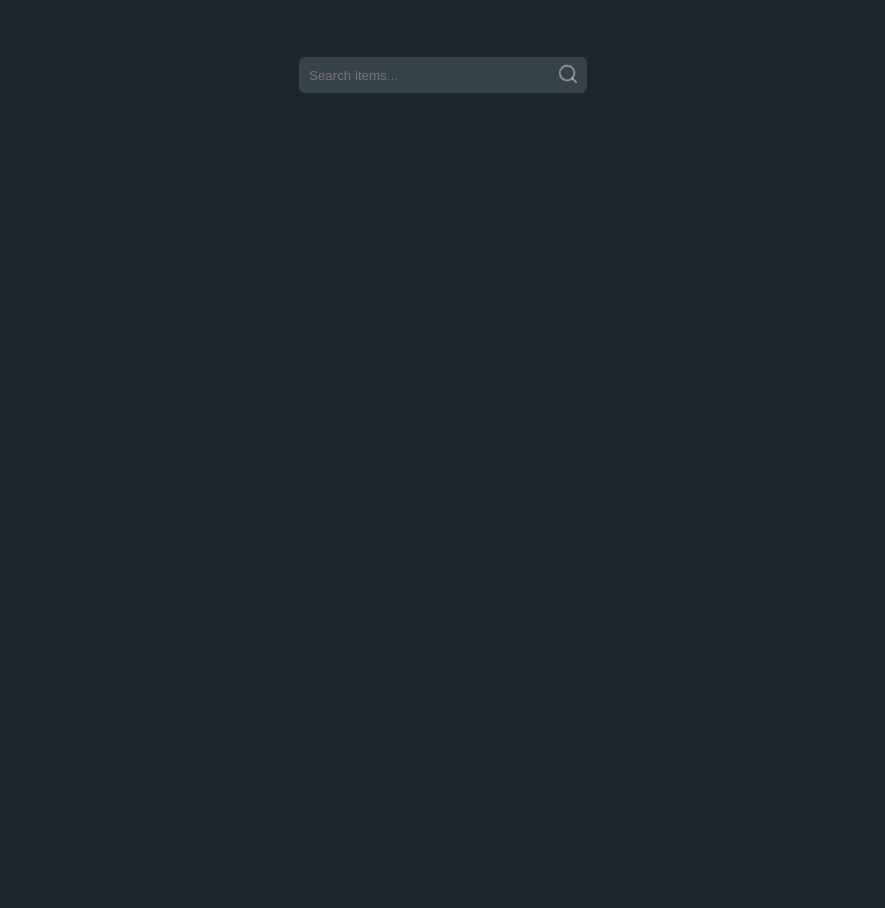
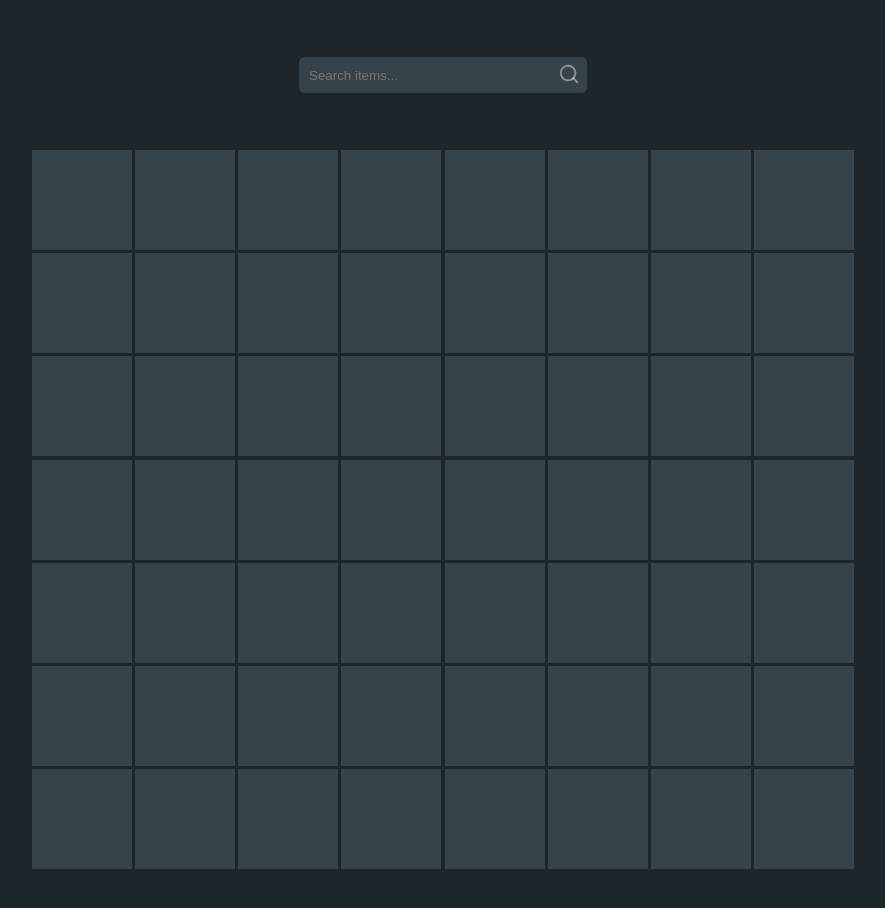
Before and after one commit to SamJ-0/OSRS-bank-planner, a React (Vite) app: page / in a window 1280 px wide. Shown: the top 908 px of the page, without its empty margins (197-1082 px from the left). Before the commit the page ends 800 px from the top, so only its background shows below. Built offline with nearby package versions, Linux system fonts and the light colour scheme.

Commit message:
Added a grid to represent bank slots

```diff
--- a/src/App.jsx
+++ b/src/App.jsx
@@ -1,4 +1,6 @@
 import SearchBar from "./components/SearchBar"
+import Grid from "./components/Grid"
+import ItemList from "./components/ItemList"
 
 function App() {
 
@@ -7,7 +9,16 @@ function App() {
     <section className="searchArea">
       <SearchBar/>
     </section>
-    <section className="gridArea"></section>
+    <section className="gridArea">
+      <Grid/>
+      <Grid/>
+      <Grid/>
+      <Grid/>
+      <Grid/>
+      <Grid/>
+      <Grid/>
+    </section>
+    <section><footer></footer></section>
     </>
   )
 }
--- /dev/null
+++ b/src/components/Grid.jsx
@@ -0,0 +1,22 @@
+function Grid() {
+
+    return (
+        <>
+        <div className="gridContainer">
+            <div className="gridRow">
+                <div className="slot"></div>
+                <div className="slot"></div>
+                <div className="slot"></div>
+                <div className="slot"></div>
+
+                <div className="slot"></div>
+                <div className="slot"></div>
+                <div className="slot"></div>
+                <div className="slot"></div>
+            </div>
+        </div>
+        </>
+    );
+}
+
+export default Grid
--- a/src/ItemList.jsx
+++ b/src/components/ItemList.jsx
@@ -25,7 +25,15 @@ function ItemList() {
 }
     return (
         <>
+        <div id={items[8].id} className="itemContainer">
+        <img src={items[8].icon} alt="Abyssal whip icon" />
+        <p>{items[8].name}</p>
+        </div>
 
+        <div id={items[0].id} className="itemContainer">
+        <img src={items[0].icon} alt="Abyssal whip icon" />
+        <p>{items[0].name}</p>
+        </div>
         </>
     );
 }
--- a/src/index.css
+++ b/src/index.css
@@ -1,6 +1,7 @@
 :root {
   --main-background:#1c262b;
   --secondary-background:#36434A;
+  --secondary-hover:#425057;
   --yellow-hover:#E3A750;
 }
 
@@ -42,7 +43,7 @@ body {
 
 .searchBtn {
   position: absolute;
-  right: 1px;
+  right: 0.25px;
   height: 2.25rem;
   width: 2.25rem;
 
@@ -54,6 +55,31 @@ body {
 .searchBtn:hover {
   cursor: pointer;
   background-color: var(--yellow-hover);
+}
+
+.gridArea {
+  width: 100%;
+  height: max-content;
+  display: flex;
+  justify-content: center;
+  flex-wrap: wrap;
+  gap: 0.2rem;
+}
+
+.gridRow {
+  display: grid;
+  grid-template-columns: repeat(8, 0.25fr);
+  gap: 0.2rem;
+}
+
+.slot {
+  width: 100px;
+  height: 100px;
+  background-color: var(--secondary-background);
+}
+
+.slot:hover {
+    background-color: var(--secondary-hover);
 }
 
 .itemContainer {
@@ -73,3 +99,7 @@ body {
 .itemContainer p {
   line-height: 1rem;
 }
+
+footer {
+  height: 60px;
+}
```
